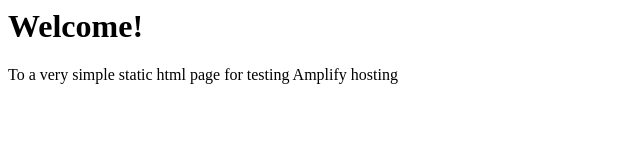
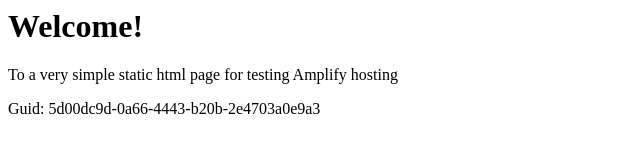
Before and after one commit to aws-aemilia-fra/Github-PR-Commit-Integration-Test-DoNotTouch-GithubWebhookPreviewCanaryTest-v1-prod-eu-central-1, a website: page src/index.html in a window 1280 px wide. Shown: the whole page, without its empty margins (0-640 px from the left). Drawn offline with Linux system fonts and the light colour scheme.

Commit message:
commit from integ tests

```diff
--- a/src/index.html
+++ b/src/index.html
@@ -1,3 +1,5 @@
+
+
 <html lang="en">
 
 <head>
@@ -10,6 +12,6 @@
 <body>
     <h1>Welcome!</h1>
     <p>To a very simple static html page for testing Amplify hosting</p>
-</body>
+    <p>Guid: 5d00dc9d-0a66-4443-b20b-2e4703a0e9a3</p></body>
 
 </html>
```
